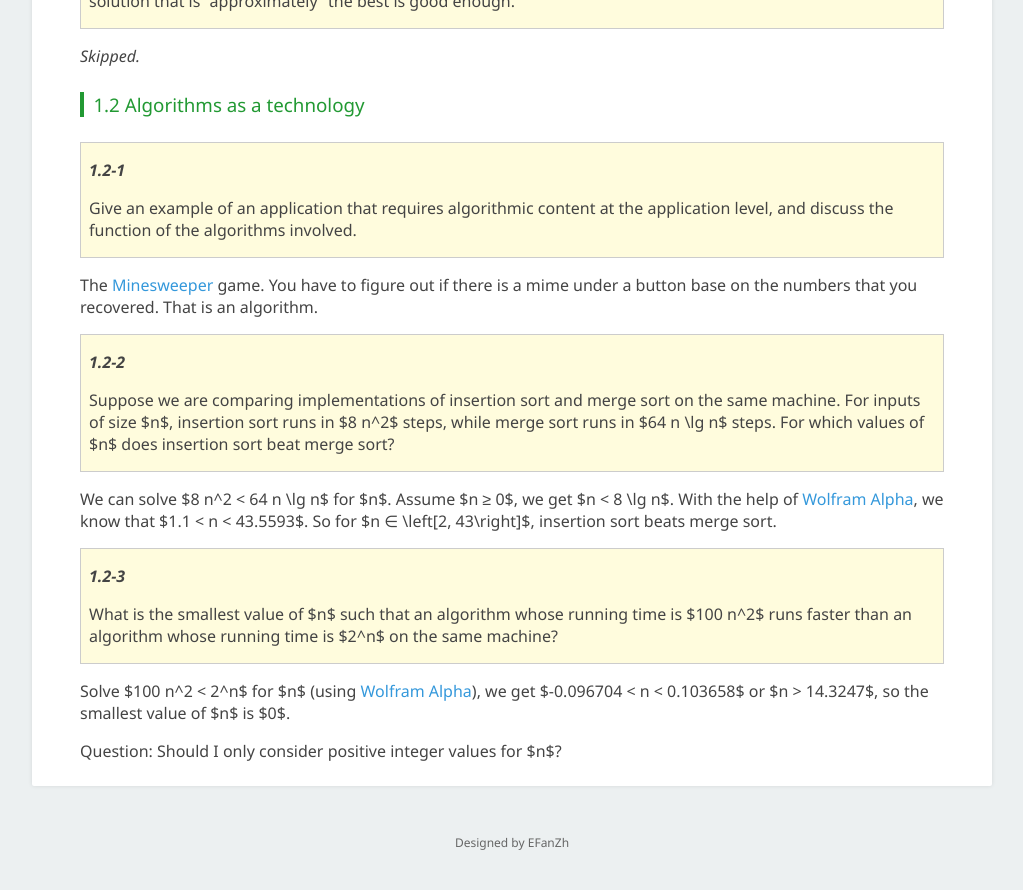
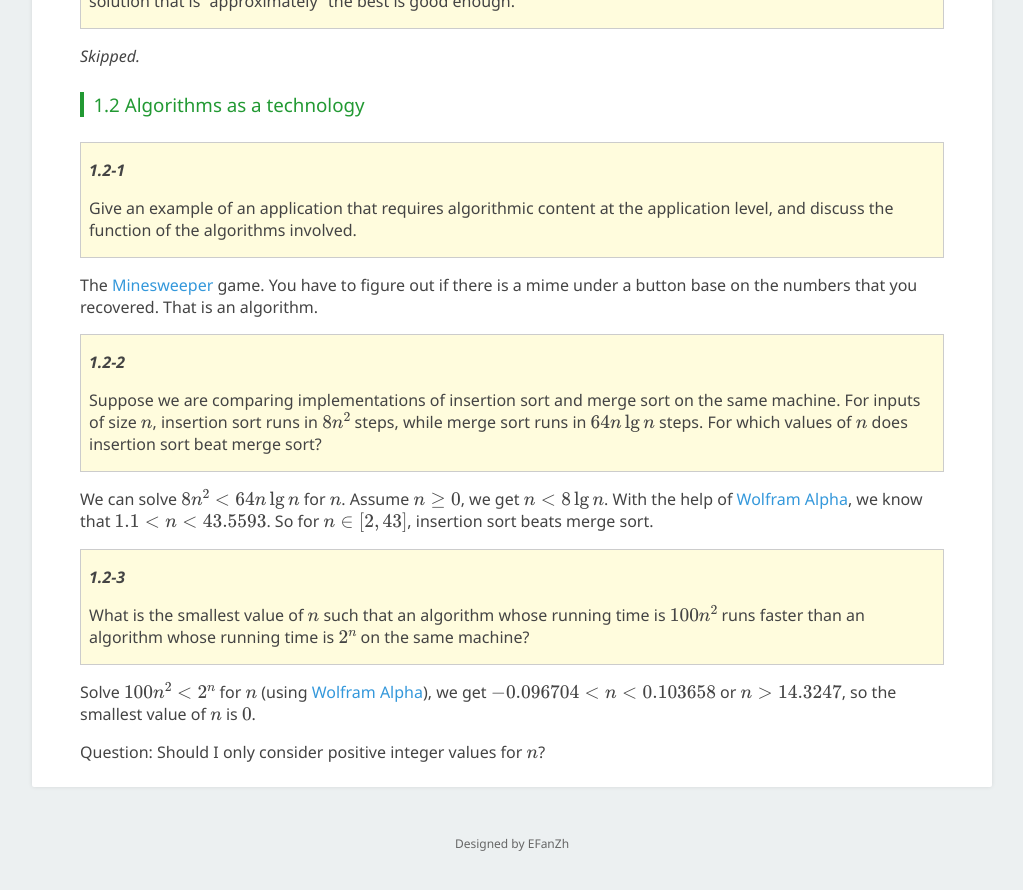
Before and after one commit to EFanZh/efanzh.github.io, a Jekyll site: the page built from _posts/2019-10-05-introduction-to-algorithms-exercises.md, in a window 1280 px wide and 900 px high, scrolled down 1142 px. Shown: the top 890 px of the window, without its empty margins (128-1151 px from the left). Built offline with Jekyll 4.4.1, drawn with Linux system fonts in a browser that asks for light colours; formulas are drawn with MathJax 3.

Commit message:
It seems that Kramdown requires double dollar quotes

```diff
--- a/_posts/2019-10-05-introduction-to-algorithms-exercises.md
+++ b/_posts/2019-10-05-introduction-to-algorithms-exercises.md
@@ -56,21 +56,21 @@ mime under a button base on the numbers that you recovered. That is an algorithm
 
 > ***1.2-2***
 >
-> Suppose we are comparing implementations of insertion sort and merge sort on the same machine. For inputs of size $n$,
-> insertion sort runs in $8 n^2$ steps, while merge sort runs in $64 n \lg n$ steps. For which values of $n$ does
-> insertion sort beat merge sort?
+> Suppose we are comparing implementations of insertion sort and merge sort on the same machine. For inputs of size
+> $$n$$, insertion sort runs in $$8 n^2$$ steps, while merge sort runs in $$64 n \lg n$$ steps. For which values of
+> $$n$$ does insertion sort beat merge sort?
 
-We can solve $8 n^2 < 64 n \lg n$ for $n$. Assume $n ≥ 0$, we get $n < 8 \lg n$. With the help of
+We can solve $$8 n^2 < 64 n \lg n$$ for $$n$$. Assume $$n ≥ 0$$, we get $$n < 8 \lg n$$. With the help of
 [Wolfram Alpha](https://www.wolframalpha.com/input/?i=Reduce%5Bn+%3C+8+Log%5B2,+n%5D,+n%5D), we know that
-$1.1 < n < 43.5593$. So for $n ∈ \left[2, 43\right]$, insertion sort beats merge sort.
+$$1.1 < n < 43.5593$$. So for $$n ∈ \left[2, 43\right]$$, insertion sort beats merge sort.
 
 > ***1.2-3***
 >
-> What is the smallest value of $n$ such that an algorithm whose running time is $100 n^2$ runs faster than an algorithm
-> whose running time is $2^n$ on the same machine?
+> What is the smallest value of $$n$$ such that an algorithm whose running time is $$100 n^2$$ runs faster than an
+> algorithm whose running time is $$2^n$$ on the same machine?
 
-Solve $100 n^2 < 2^n$ for $n$
+Solve $$100 n^2 < 2^n$$ for $$n$$
 (using [Wolfram Alpha](https://www.wolframalpha.com/input/?i=Reduce%5B100+n+%5E+2+%3C+2+%5E+n,+n%5D)), we get
-$-0.096704 < n < 0.103658$ or $n > 14.3247$, so the smallest value of $n$ is $0$.
+$$-0.096704 < n < 0.103658$$ or $$n > 14.3247$$, so the smallest value of $$n$$ is $$0$$.
 
-Question: Should I only consider positive integer values for $n$?
+Question: Should I only consider positive integer values for $$n$$?
```
